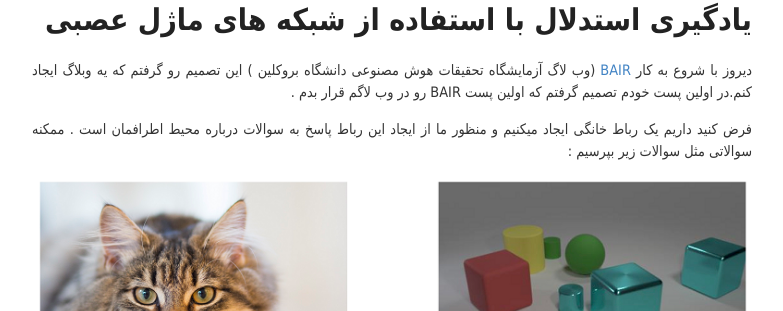
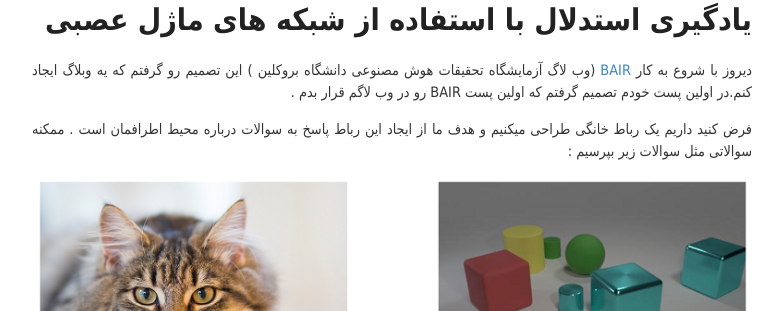
Before and after one commit to AlisterTA/alisterta.github.io, a Jekyll site: the page built from _posts/2017-06-22-یادگیری استدلال با استفاده از شبکه های ماژل عصبی.md, in a window 1280 px wide and 900 px high. Shown: the part 167-478 px from the top of the window, without its empty margins (248-1031 px from the left). Built offline with Jekyll 4.4.1, drawn with Linux system fonts in a browser that asks for light colours; comment, search, counter and statistics services are not loaded.

Commit message:
Update 2017-06-22-یادگیری استدلال با استفاده از شبکه های ماژل عصبی.md

```diff
--- a/_posts/2017-06-22-یادگیری استدلال با استفاده از شبکه های ماژل عصبی.md
+++ b/_posts/2017-06-22-یادگیری استدلال با استفاده از شبکه های ماژل عصبی.md
@@ -4,7 +4,7 @@ title: یادگیری استدلال با استفاده از شبکه های م
 ---
 دیروز با شروع به کار [BAIR]( http://bair.berkeley.edu/) (وب لاگ آزمایشگاه تحقیقات هوش مصنوعی دانشگاه بروکلین ) این تصمیم رو گرفتم که یه وبلاگ ایجاد کنم.در اولین پست خودم تصمیم گرفتم که اولین پست BAIR رو در وب لاگم قرار بدم .
 
-فرض کنید داریم یک رباط خانگی ایجاد میکنیم و منظور ما از ایجاد این رباط پاسخ به سوالات درباره محیط اطرافمان است . ممکنه سوالاتی مثل سوالات زیر بپرسیم :
+فرض کنید داریم یک رباط خانگی طراحی میکنیم و هدف ما از ایجاد این رباط پاسخ به سوالات درباره محیط اطرافمان است . ممکنه سوالاتی مثل سوالات زیر بپرسیم :
 
 ![_config.yml]({{ site.baseurl }}/images/1/1.png)
 
```
